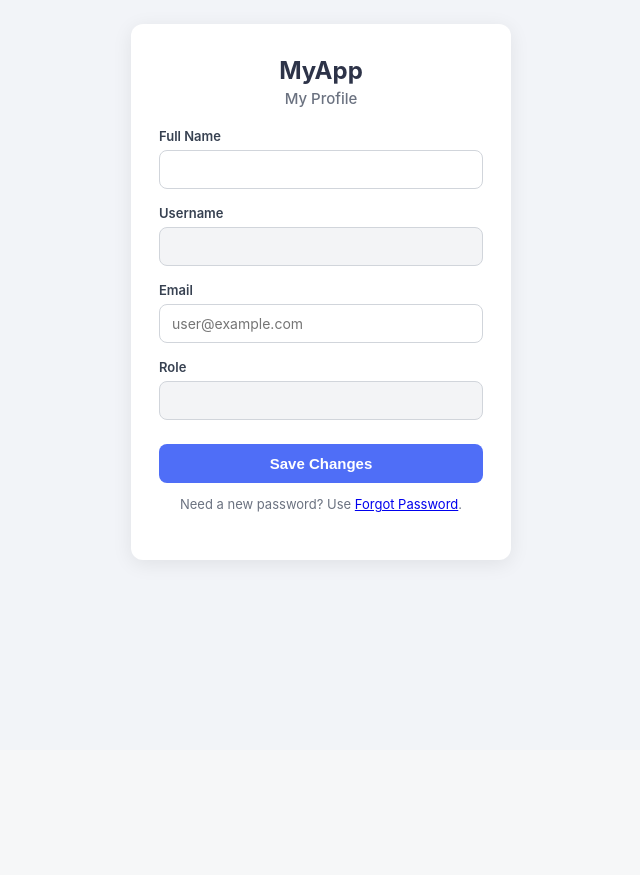
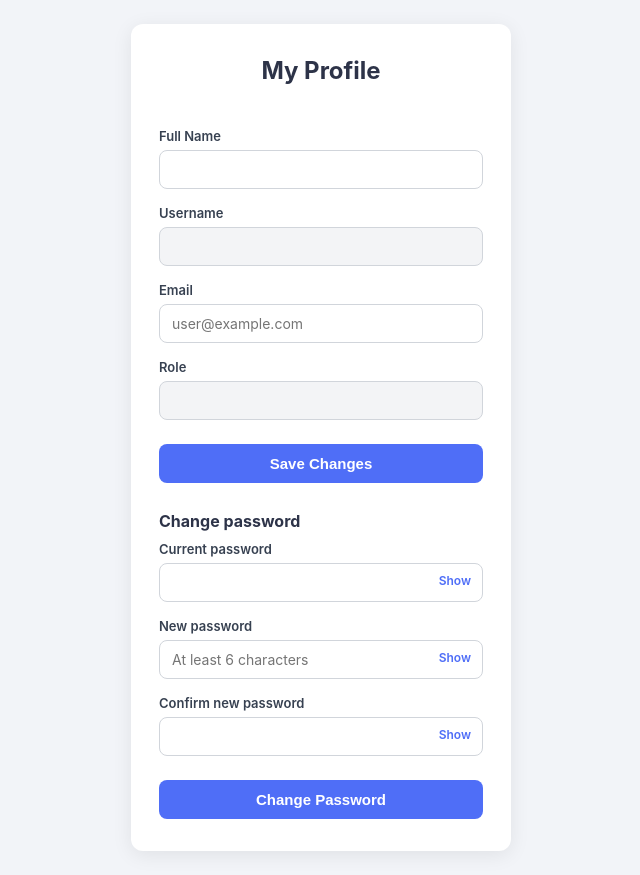
Before and after one commit to sanuka20231513-bot/login-system, a Flask app: template templates/profile.html in a window 1280 px wide. Shown: the part 50-925 px from the top of the page, without its empty margins (319-959 px from the left). Before the commit the page ends 615 px from the top, so only its background shows below. Run offline with Flask 3, Linux system fonts and the light colour scheme; the template is opened without the code that fills it, so the values that code supplies are empty; parts of the project's set-up code (start-up, migrations or seed data) failed here and were passed over.

Commit message:
Refactor profile.html for layout and password change
Refactor profile template to extend base layout and add password change section.

```diff
--- a/templates/profile.html
+++ b/templates/profile.html
@@ -1,47 +1,50 @@
-<!DOCTYPE html>
-<html lang="en">
-<head>
-<meta charset="UTF-8">
-<meta name="viewport" content="width=device-width, initial-scale=1.0">
-<title>My Profile - MyApp</title>
-<link rel="stylesheet" href="{{ url_for('static', filename='style.css') }}">
-</head>
-<body>
-{% include "components/navbar.html" %}
-<div class="page-wrap">
-<div class="card">
-  <h1 class="title">MyApp</h1>
-  <h2 class="subtitle">My Profile</h2>
-
-  {% with messages = get_flashed_messages(with_categories=true) %}
-    {% if messages %}
-      {% for category, message in messages %}
-        <div class="alert {{ category }}">{{ message }}</div>
-      {% endfor %}
-    {% endif %}
-  {% endwith %}
+{% extends "app.html" %}
+{% block title %}My Profile - MyApp{% endblock %}
+{% block card_class %}{% endblock %}
+{% block content %}
+  <h1 class="title">My Profile</h1>
+  <h2 class="subtitle"><span class="role-badge {{ user.role }}">{{ ROLE_LABELS[user.role] }}</span></h2>
 
   <form method="POST" data-validate novalidate>
+    {{ csrf_input() }}
     <label for="name">Full Name</label>
-    <input type="text" id="name" name="name" value="{{ user.name }}" required>
+    <input type="text" id="name" name="name" value="{{ user.name }}" maxlength="100" required>
 
     <label>Username</label>
     <input type="text" value="{{ user.username }}" disabled>
 
     <label for="email">Email</label>
-    <input type="text" id="email" name="email" value="{{ user.email or '' }}" placeholder="user@example.com">
+    <input type="text" id="email" name="email" value="{{ user.email or '' }}" placeholder="user@example.com" maxlength="120">
 
     <label>Role</label>
     <input type="text" value="{{ user.role }}" disabled>
 
     <div class="field-error"></div>
-
     <button type="submit" class="btn">Save Changes</button>
   </form>
 
-  <p class="note">Need a new password? Use <a href="{{ url_for('auth.forgot_password') }}">Forgot Password</a>.</p>
-</div>
-</div>
-<script src="{{ url_for('static', filename='script.js') }}"></script>
-</body>
-</html>
+  <h2 class="section-title" style="margin-top:28px;">Change password</h2>
+  <form method="POST" action="{{ url_for('user.change_password') }}" data-validate novalidate>
+    {{ csrf_input() }}
+    <label for="current_password">Current password</label>
+    <div class="password-wrapper">
+      <input type="password" id="current_password" name="current_password" required>
+      <span class="toggle-password" data-target="current_password">Show</span>
+    </div>
+
+    <label for="new_password">New password</label>
+    <div class="password-wrapper">
+      <input type="password" id="new_password" name="new_password" placeholder="At least 6 characters" required>
+      <span class="toggle-password" data-target="new_password">Show</span>
+    </div>
+
+    <label for="confirm_password">Confirm new password</label>
+    <div class="password-wrapper">
+      <input type="password" id="confirm_password" name="confirm_password" required>
+      <span class="toggle-password" data-target="confirm_password">Show</span>
+    </div>
+
+    <div class="field-error"></div>
+    <button type="submit" class="btn">Change Password</button>
+  </form>
+{% endblock %}
```
